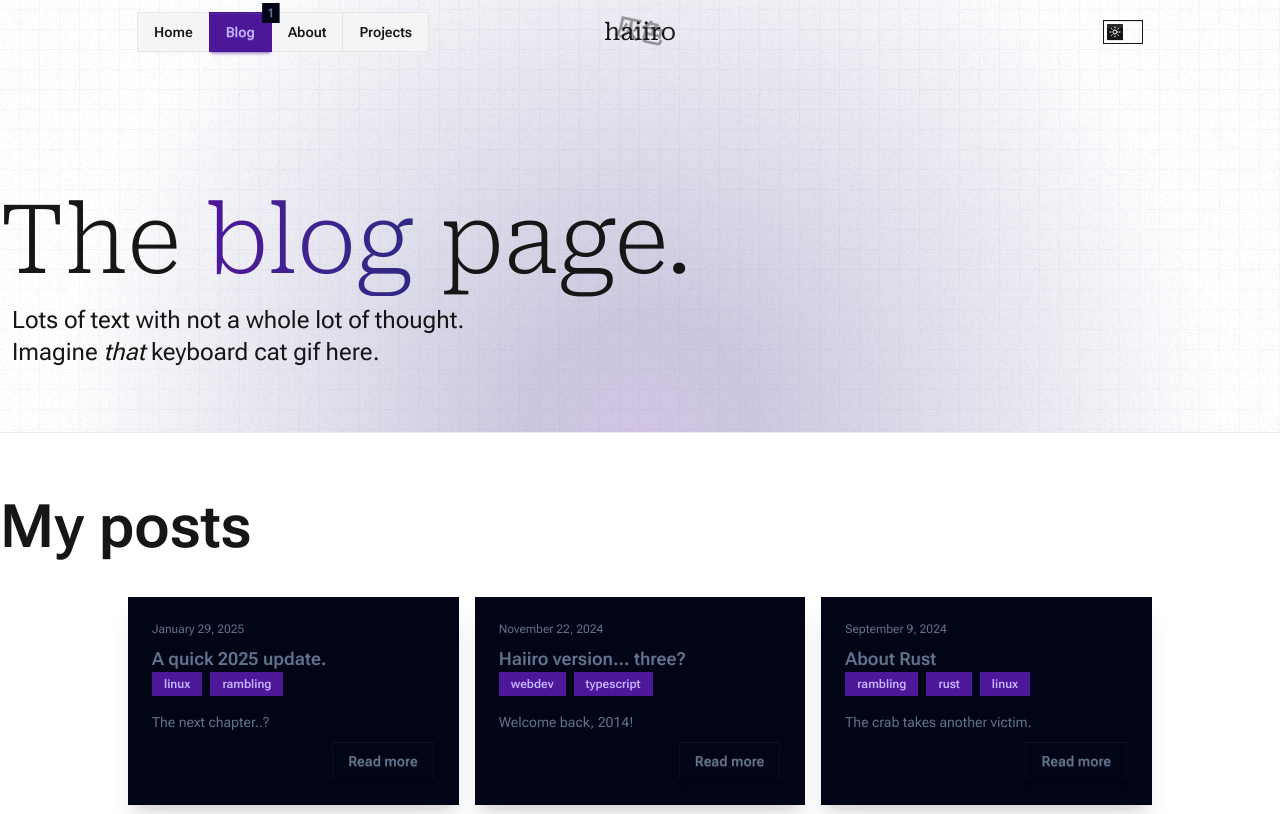
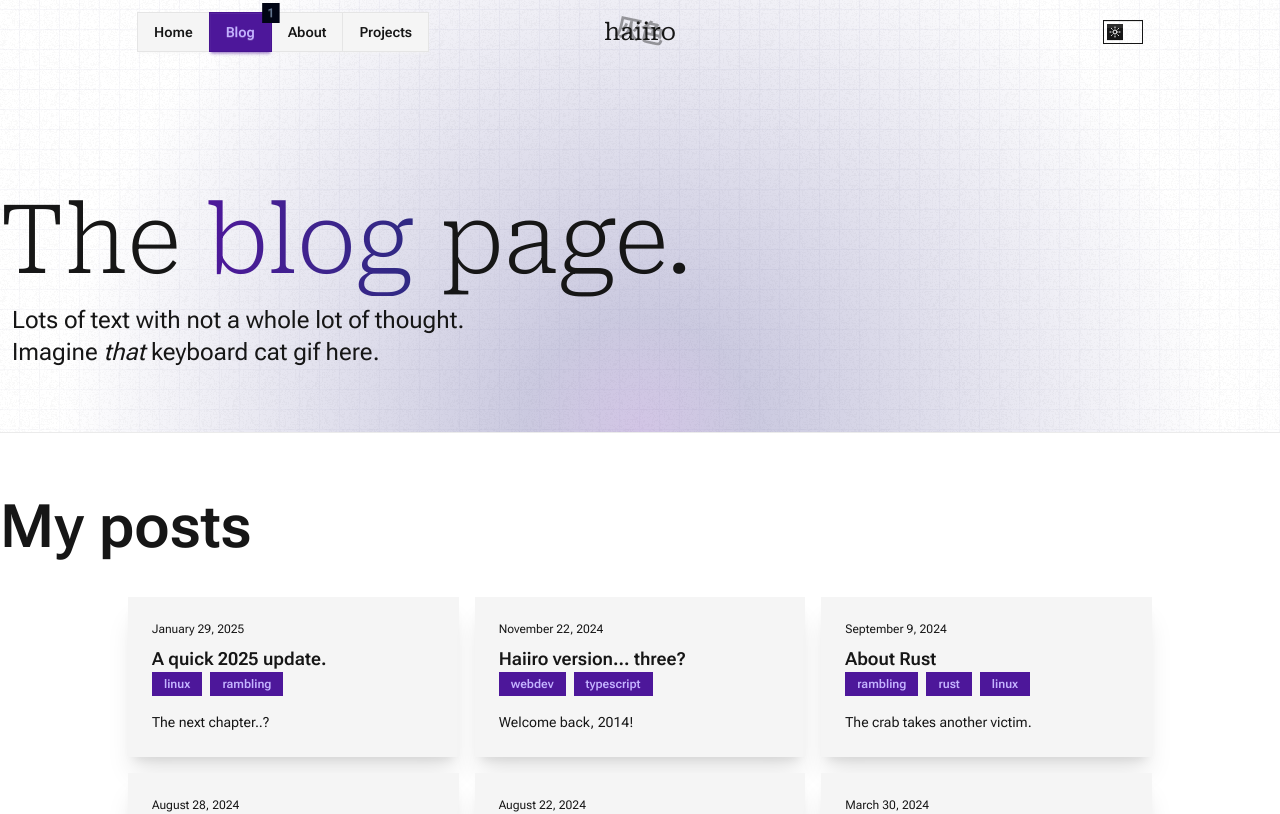
Before and after one commit to haiiro-moe/cakes, a Next.js app: page /blog in a window 1280 px wide. Shown: the top 814 px of the page. Built offline with nearby package versions, Linux system fonts and the light colour scheme.

Commit message:
feat(blog): more visible post cards
The router approach will most likely go away. I was just testing things.

```diff
--- a/src/components/blog-page/post-card.tsx
+++ b/src/components/blog-page/post-card.tsx
@@ -1,9 +1,20 @@
 import Link from "next/link";
 import { Post } from "./get-posts";
+import { useRouter } from "next/navigation";
 
 export default function PostCard({ post }: { post: Post }) {
+	const router = useRouter();
+
 	return (
-		<div className="bg-secondary shadow-xl min-w-[200px] text-secondary-content card">
+		<div
+			className={
+				"bg-base-200 shadow-xl min-w-[200px] text-base-content scale-100 hover:scale-105 " +
+				"transition-transform duration-200 ease-in-out cursor-pointer card"
+			}
+			onClick={() => {
+				router.push(`/blog/${post.slug}`);
+			}}
+		>
 			<div className="card-body">
 				<div className="text-xs date">
 					{new Date(post.date).toLocaleDateString("en-US", {
@@ -25,7 +36,11 @@ export default function PostCard({ post }: { post: Post }) {
 								<Link
 									key={tag}
 									href={`/blog?tags=${tag}`}
-									className="text-xs badge badge-primary"
+									className="hover:text-accent text-xs transition-all duration-150 hover:bg-accent-content badge badge-primary"
+									onClick={(e) => {
+										e.stopPropagation();
+										router.push(`/blog?tags=${tag}`);
+									}}
 								>
 									{tag}
 								</Link>
@@ -33,14 +48,6 @@ export default function PostCard({ post }: { post: Post }) {
 					</span>
 				</h2>
 				<p>{post.description}</p>
-				<div className="justify-end card-actions">
-					<a
-						href={`/blog/${post.slug}`}
-						className="btn btn-secondary"
-					>
-						Read more
-					</a>
-				</div>
 			</div>
 		</div>
 	);
```
